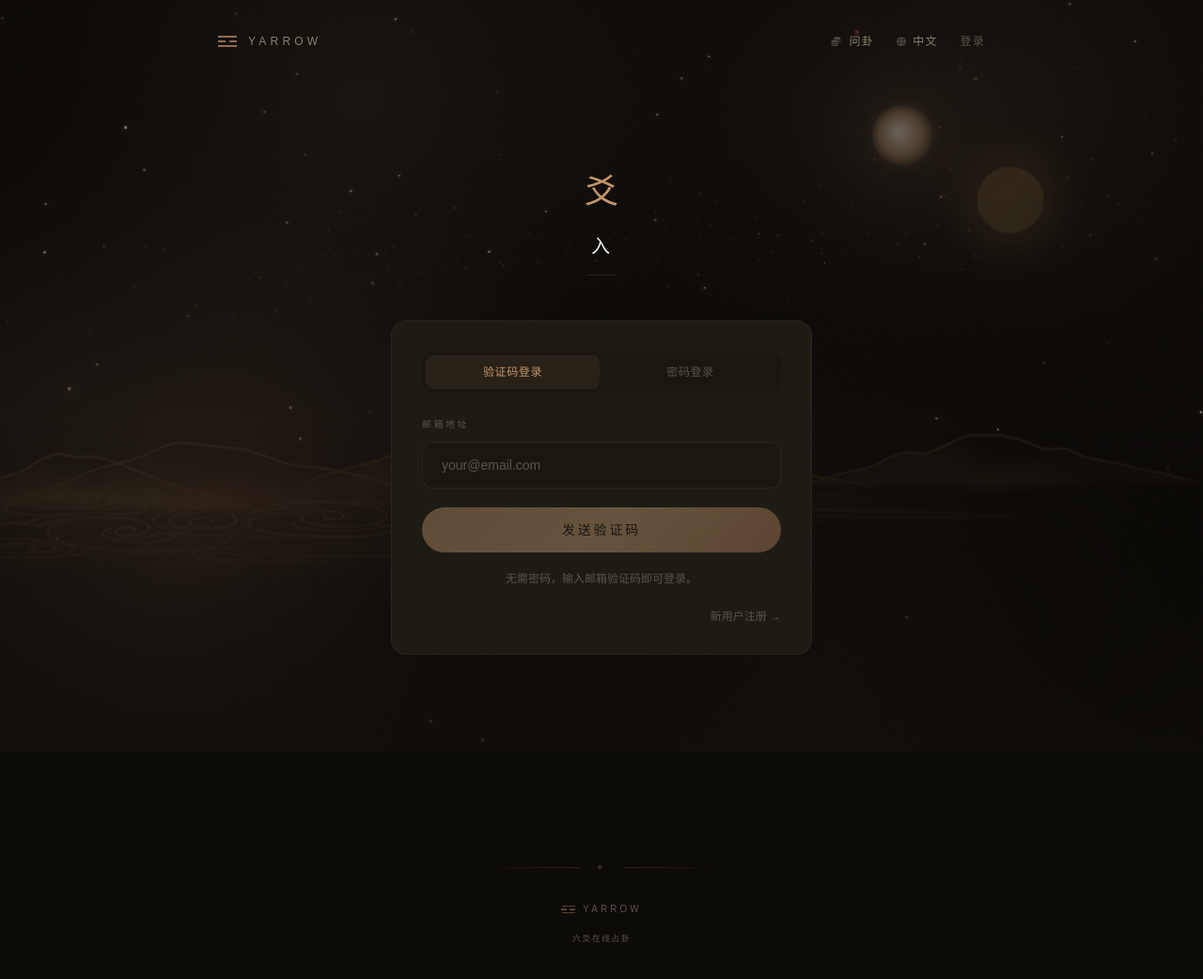
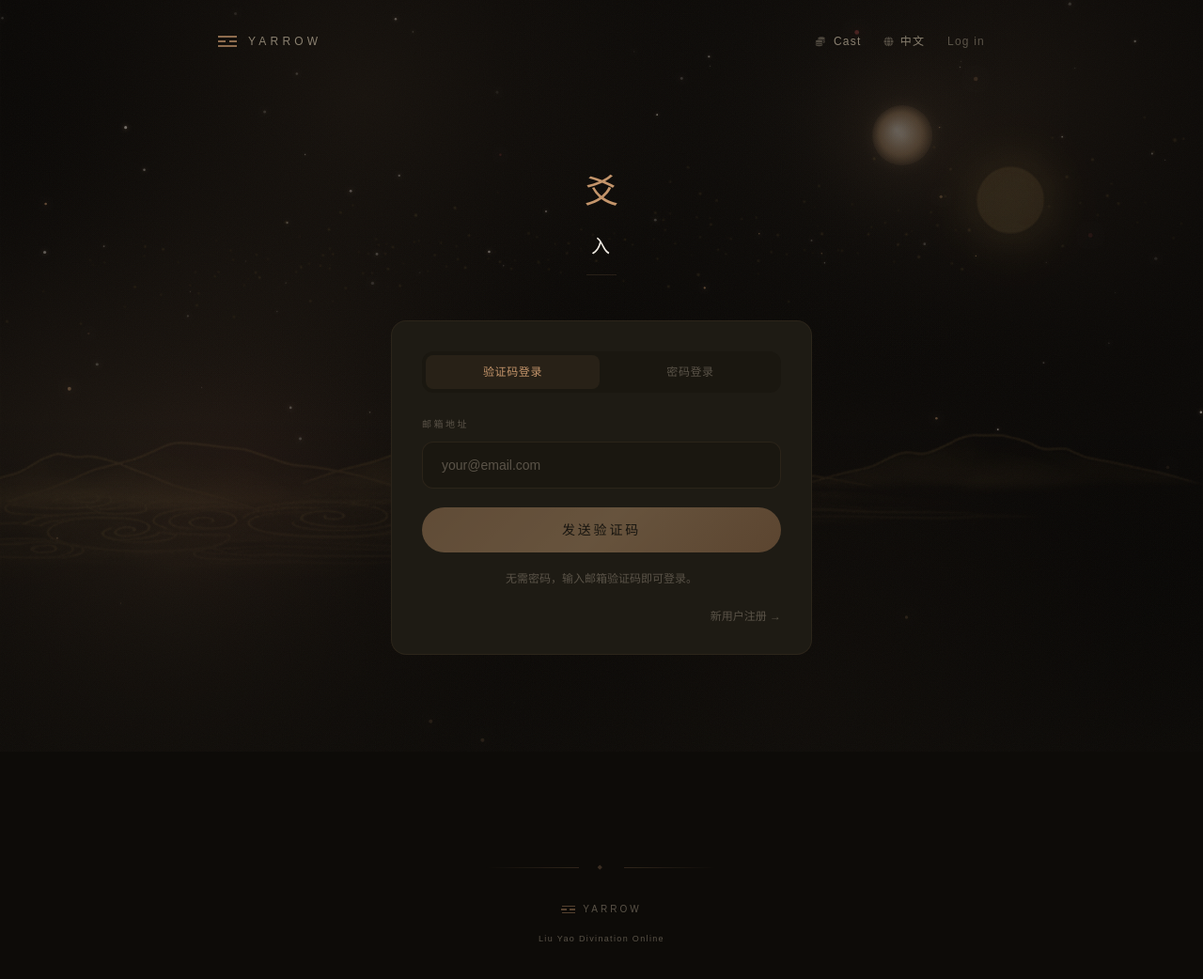
Before and after one commit to chancelu/liuyao, a Next.js app in the folder liuyao-web/: page /login in a window 1280 px wide. Shown: the top 1042 px of the page at 94% size. Built offline with nearby package versions, Linux system fonts and the light colour scheme; no server answers.

Commit message:
feat: 国际化导航/页脚/用户菜单 + shell-nav组件
- site-shell 导航'问卦'→ ShellNav (i18n)
- 页脚'六爻在线占卦'→ ShellFooterTagline (i18n)
- auth-nav: 积分/个人中心/历史记录/登出/登录 全部国际化

```diff
--- a/liuyao-web/src/components/auth/auth-nav.tsx
+++ b/liuyao-web/src/components/auth/auth-nav.tsx
@@ -6,10 +6,13 @@ import { usePathname, useSearchParams } from 'next/navigation';
 import type { User } from '@supabase/supabase-js';
 import { getUser, signOut } from '@/lib/supabase/auth';
 import { getSupabaseBrowserClient } from '@/lib/supabase/client';
+import { useI18n } from '@/lib/i18n';
 
 export function AuthNav() {
   const pathname = usePathname();
   const searchParams = useSearchParams();
+  const { locale } = useI18n();
+  const isEn = locale === 'en';
   const [user, setUser] = useState<User | null | undefined>(undefined);
   const [points, setPoints] = useState<number | null>(null);
   const [signingOut, setSigningOut] = useState(false);
@@ -93,7 +96,7 @@ export function AuthNav() {
           className="flex items-center gap-2 text-xs text-[var(--text-muted)] transition-colors duration-200 hover:text-white"
         >
           <span className="text-[var(--gold)]">✦</span>
-          <span>{points !== null ? `${points} 积分` : '我的'}</span>
+          <span>{points !== null ? `${points} ${isEn ? 'pts' : '积分'}` : (isEn ? 'Me' : '我的')}</span>
           <svg className={`h-3 w-3 transition-transform ${menuOpen ? 'rotate-180' : ''}`} fill="none" viewBox="0 0 24 24" stroke="currentColor" strokeWidth={2}>
             <path strokeLinecap="round" strokeLinejoin="round" d="M19 9l-7 7-7-7" />
           </svg>
@@ -104,16 +107,16 @@ export function AuthNav() {
             <div className="border-b border-[rgba(255,255,255,0.06)] px-4 py-2.5">
               <div className="truncate text-[10px] text-[var(--text-dim)]">{user.email}</div>
               {points !== null && (
-                <div className="mt-1 text-xs text-[var(--gold)]">✦ {points} 积分</div>
+                <div className="mt-1 text-xs text-[var(--gold)]">✦ {points} {isEn ? 'pts' : '积分'}</div>
               )}
             </div>
             <Link href="/profile" onClick={() => setMenuOpen(false)}
               className="block px-4 py-2.5 text-xs text-[var(--text-muted)] transition-colors hover:bg-[rgba(255,255,255,0.04)] hover:text-white">
-              个人中心
+              {isEn ? 'Profile' : '个人中心'}
             </Link>
             <Link href="/history" onClick={() => setMenuOpen(false)}
               className="block px-4 py-2.5 text-xs text-[var(--text-muted)] transition-colors hover:bg-[rgba(255,255,255,0.04)] hover:text-white">
-              历史记录
+              {isEn ? 'History' : '历史记录'}
             </Link>
             <div className="border-t border-[rgba(255,255,255,0.06)]">
               <button
@@ -121,7 +124,7 @@ export function AuthNav() {
                 disabled={signingOut}
                 className="w-full px-4 py-2.5 text-left text-xs text-[var(--text-muted)] transition-colors hover:bg-[rgba(255,255,255,0.04)] hover:text-[var(--error)] disabled:opacity-50"
               >
-                {signingOut ? '登出中…' : '登出'}
+                {signingOut ? (isEn ? 'Signing out…' : '登出中…') : (isEn ? 'Sign out' : '登出')}
               </button>
             </div>
           </div>
@@ -135,7 +138,7 @@ export function AuthNav() {
       href={loginHref}
       className="text-[var(--text-dim)] transition-colors duration-200 hover:text-[var(--gold)]"
     >
-      登录
+      {isEn ? 'Log in' : '登录'}
     </Link>
   );
 }
--- a/liuyao-web/src/components/site-shell.tsx
+++ b/liuyao-web/src/components/site-shell.tsx
@@ -4,6 +4,7 @@ import { AuthNav } from '@/components/auth/auth-nav';
 import { AutoCheckin } from '@/components/auto-checkin';
 import { InkWashBackground } from '@/components/ui/ink-wash-background';
 import { LocaleSwitcher } from '@/components/ui/locale-switcher';
+import { ShellNav, ShellFooterTagline } from '@/components/ui/shell-nav';
 
 export function SiteShell({ children }: { children: React.ReactNode }) {
   return (
@@ -31,10 +32,7 @@ export function SiteShell({ children }: { children: React.ReactNode }) {
             <span className="text-[12px] font-medium tracking-[0.35em] text-[var(--text-muted)] uppercase">Yarrow</span>
           </Link>
           <nav className="flex items-center gap-3 text-xs tracking-[0.1em] text-[var(--text-muted)] sm:gap-6">
-            <Link href="/cast" className="group flex items-center gap-2 transition-colors duration-300 hover:text-[var(--gold)]">
-              <i className="fa-solid fa-coins text-[10px] opacity-50 transition-opacity group-hover:opacity-100"></i>
-              <span>问卦</span>
-            </Link>
+            <ShellNav />
             <LocaleSwitcher />
             <Suspense fallback={
               <Link href="/login" className="flex items-center gap-2 text-[var(--text-dim)] transition-colors duration-300 hover:text-[var(--gold)]">
@@ -68,9 +66,7 @@ export function SiteShell({ children }: { children: React.ReactNode }) {
               </div>
               <span className="text-[10px] tracking-[0.3em] text-[var(--text-dim)] uppercase">Yarrow</span>
             </div>
-            <span className="text-[9px] tracking-[0.15em] text-[var(--text-dim)]">
-              六爻在线占卦
-            </span>
+            <ShellFooterTagline />
           </div>
         </footer>
       </div>
--- /dev/null
+++ b/liuyao-web/src/components/ui/shell-nav.tsx
@@ -0,0 +1,23 @@
+'use client';
+
+import Link from 'next/link';
+import { useI18n } from '@/lib/i18n';
+
+export function ShellNav() {
+  const { messages } = useI18n();
+  return (
+    <Link href="/cast" className="group flex items-center gap-2 transition-colors duration-300 hover:text-[var(--gold)]">
+      <i className="fa-solid fa-coins text-[10px] opacity-50 transition-opacity group-hover:opacity-100"></i>
+      <span>{messages.nav.cast}</span>
+    </Link>
+  );
+}
+
+export function ShellFooterTagline() {
+  const { messages } = useI18n();
+  return (
+    <span className="text-[9px] tracking-[0.15em] text-[var(--text-dim)]">
+      {messages.home.subtitle}
+    </span>
+  );
+}
```
